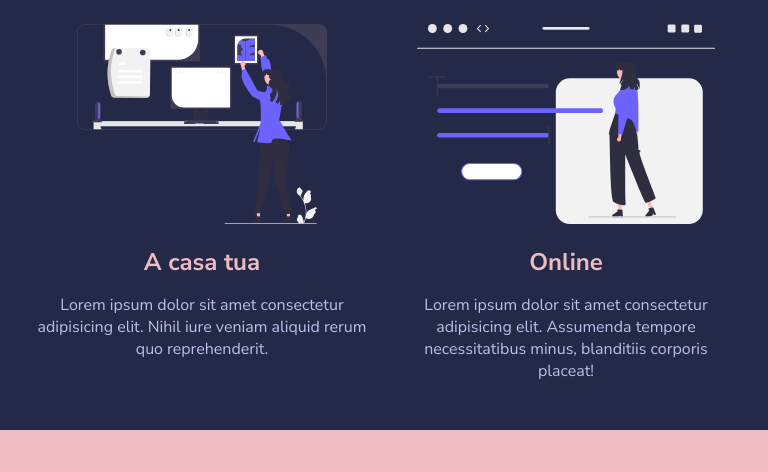
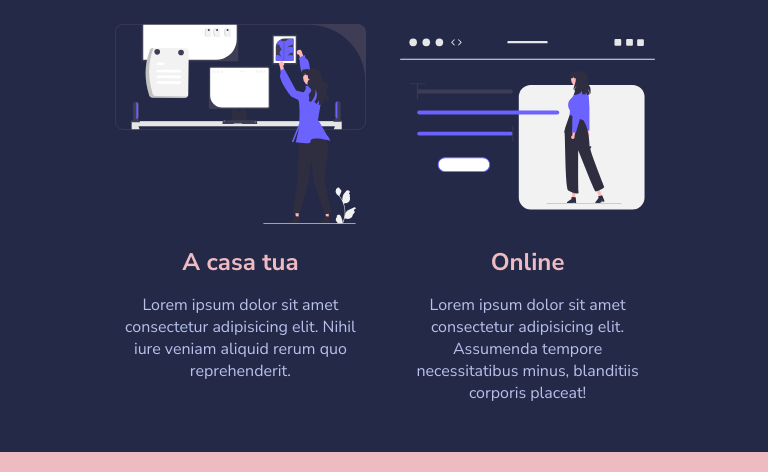
Before and after one commit to AlvaroArbaiza/html-css-resp-wannabe, a plain HTML site: page index.html in a window 768 px wide. Shown: the part 209-681 px from the top of the page. Drawn offline with Linux system fonts and the light colour scheme.

Commit message:
Refactoring  bonus

```diff
--- a/css/style.css
+++ b/css/style.css
@@ -161,9 +161,9 @@ img {
     }
  }
 
- /* Bonus - browser responsive, da 768px a 1160px */
- @media screen and (max-width: 1160px) {
+ /* Bonus - browser responsive, da 768px in poi */
+ @media screen and (min-width: 768px) {
     .container {
-        width: 100%;
+        width: 80%;
     }
  }
```
